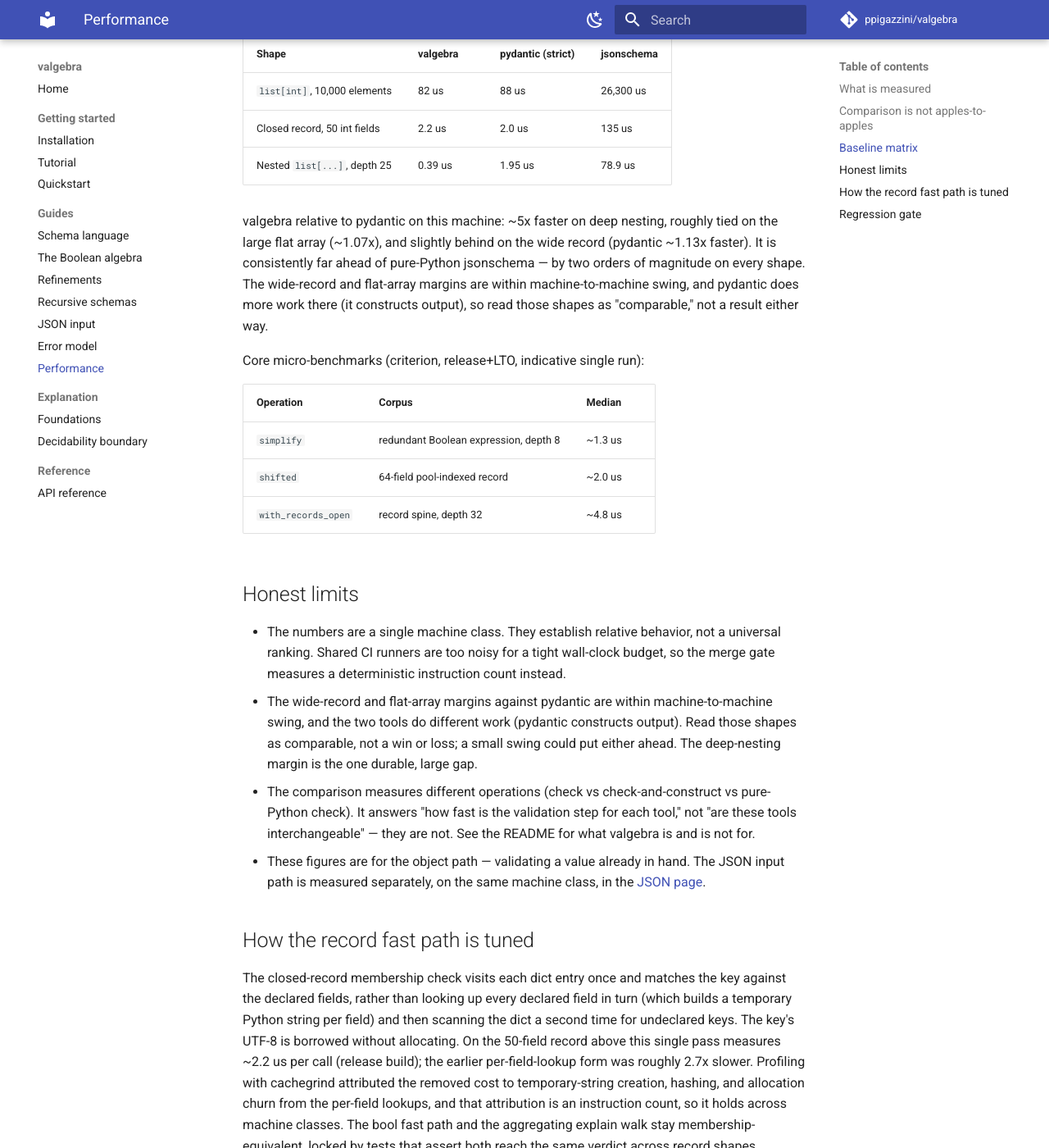
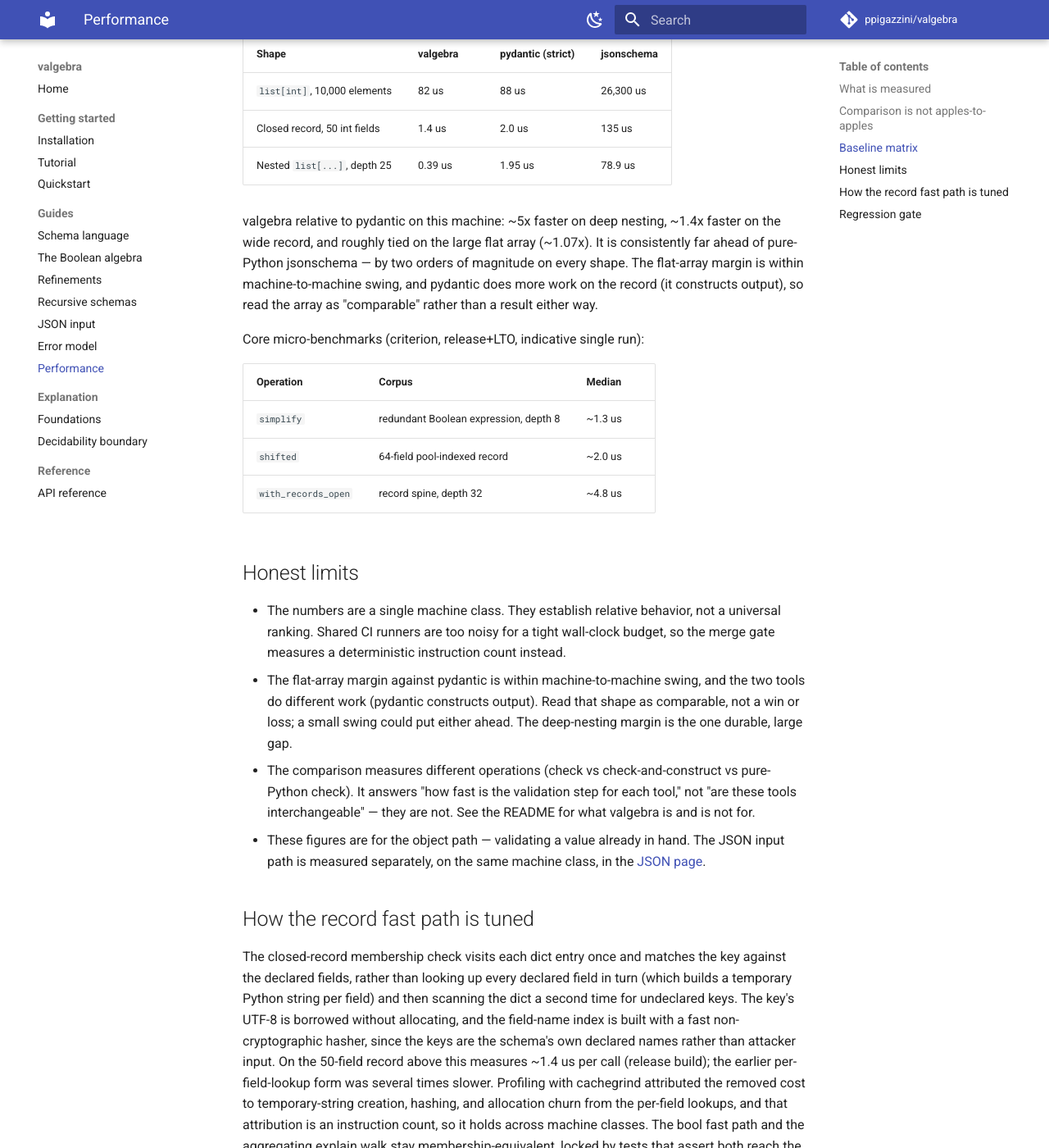
Before and after one commit to ppigazzini/valgebra, an MkDocs documentation site: the page built from docs/performance.md, in a window 1280 px wide and 1400 px high, scrolled down 1631 px. Shown: the whole window at 82% size. Built offline with MkDocs 1.6.1 and Material for MkDocs 9.7.7, drawn with Linux system fonts in a browser that asks for light colours; comment, search, counter and statistics services are not loaded; some of the changed text lies outside the part shown.

Commit message:
perf: hash the validator's internal maps with a fast hasher
The membership walk's declared-field index and recursion guard are keyed by
the schema's own field names and by value-and-definition identities, all
trusted internal data rather than attacker input, so they do not need the
default hasher's denial-of-service resistance. Hash them with a fast
non-cryptographic hasher whose zero-sized build state also removes the
per-call random-seed setup the default hasher performs on every call.

Validating a fifty-field closed record drops from about 2.2 to about 1.4
microseconds per call, moving it ahead of a strict pydantic adapter; the
recorded benchmark figures follow. The accept and reject decisions, error
codes, and recursion bound are unchanged.

```diff
--- a/docs/performance.md
+++ b/docs/performance.md
@@ -69,16 +69,15 @@
 | Shape | valgebra | pydantic (strict) | jsonschema |
 | --- | --- | --- | --- |
 | `list[int]`, 10,000 elements | 82 us | 88 us | 26,300 us |
-| Closed record, 50 int fields | 2.2 us | 2.0 us | 135 us |
+| Closed record, 50 int fields | 1.4 us | 2.0 us | 135 us |
 | Nested `list[...]`, depth 25 | 0.39 us | 1.95 us | 78.9 us |
 
 valgebra relative to pydantic on this machine: ~5x faster on deep nesting,
-roughly tied on the large flat array (~1.07x), and slightly behind on the wide
-record (pydantic ~1.13x faster). It is consistently far ahead of pure-Python
-jsonschema — by two orders of magnitude on every shape. The wide-record and
-flat-array margins are within machine-to-machine swing, and pydantic does more
-work there (it constructs output), so read those shapes as "comparable," not a
-result either way.
+~1.4x faster on the wide record, and roughly tied on the large flat array
+(~1.07x). It is consistently far ahead of pure-Python jsonschema — by two orders
+of magnitude on every shape. The flat-array margin is within machine-to-machine
+swing, and pydantic does more work on the record (it constructs output), so read
+the array as "comparable" rather than a result either way.
 
 Core micro-benchmarks (criterion, release+LTO, indicative single run):
 
@@ -93,9 +92,9 @@
 - The numbers are a single machine class. They establish relative behavior, not
   a universal ranking. Shared CI runners are too noisy for a tight wall-clock
   budget, so the merge gate measures a deterministic instruction count instead.
-- The wide-record and flat-array margins against pydantic are within
-  machine-to-machine swing, and the two tools do different work (pydantic
-  constructs output). Read those shapes as comparable, not a win or loss; a
+- The flat-array margin against pydantic is within machine-to-machine swing,
+  and the two tools do different work (pydantic constructs output). Read that
+  shape as comparable, not a win or loss; a
   small swing could put either ahead. The deep-nesting margin is the one
   durable, large gap.
 - The comparison measures different operations (check vs check-and-construct vs
@@ -112,13 +111,15 @@
 key against the declared fields, rather than looking up every declared field in
 turn (which builds a temporary Python string per field) and then scanning the
 dict a second time for undeclared keys. The key's UTF-8 is borrowed without
-allocating. On the 50-field record above this single pass measures ~2.2 us per
-call (release build); the earlier per-field-lookup form was roughly 2.7x slower.
-Profiling with cachegrind attributed the removed cost to temporary-string
-creation, hashing, and allocation churn from the per-field lookups, and that
-attribution is an instruction count, so it holds across machine classes. The
-bool fast path and the aggregating explain walk stay membership-equivalent,
-locked by tests that assert both reach the same verdict across record shapes.
+allocating, and the field-name index is built with a fast non-cryptographic
+hasher, since the keys are the schema's own declared names rather than attacker
+input. On the 50-field record above this measures ~1.4 us per call (release
+build); the earlier per-field-lookup form was several times slower. Profiling
+with cachegrind attributed the removed cost to temporary-string creation,
+hashing, and allocation churn from the per-field lookups, and that attribution
+is an instruction count, so it holds across machine classes. The bool fast path
+and the aggregating explain walk stay membership-equivalent, locked by tests
+that assert both reach the same verdict across record shapes.
 
 ## Regression gate
 
```
Also changed, not shown: README.md (+4 -3 lines), 5 other files.
